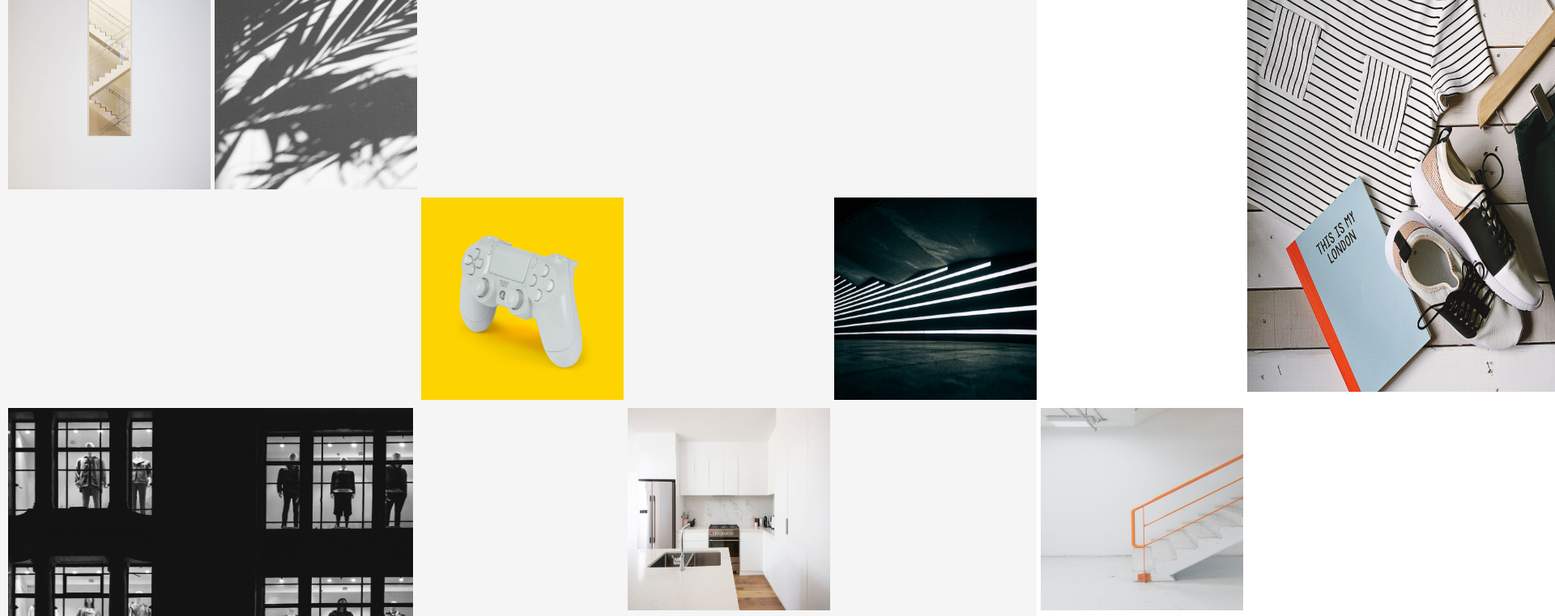
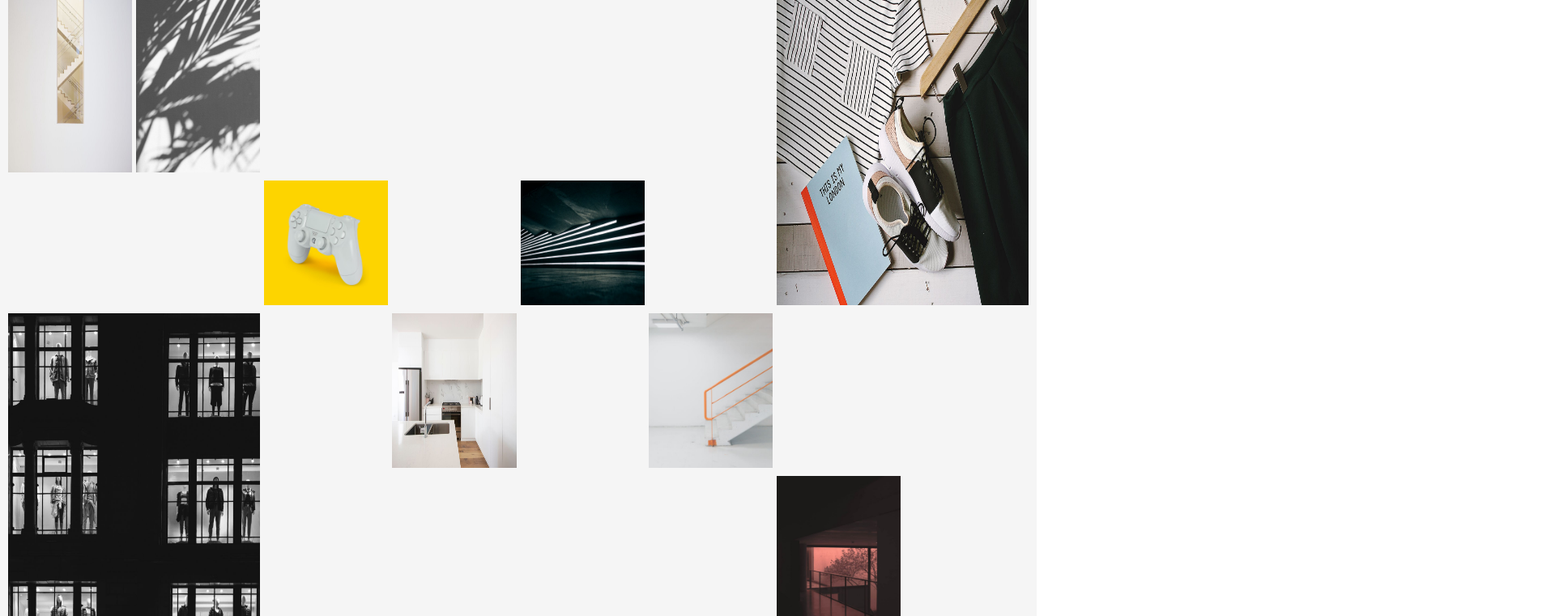
Before and after one commit to fbw-d09/uib-layout-grid-design-studio-new-QuanXuuu, a website: page index.html in a window 1280 px wide. Shown: the part 63-824 px from the top of the page at 81% size, 1920 px wide, since content can reach past the window. Drawn offline with nearby package versions, Linux system fonts and the light colour scheme.

Commit message:
Add image size

```diff
--- a/style.css
+++ b/style.css
@@ -6,6 +6,7 @@
 body
 {
     font-family: 'Maven Pro', sans-serif;
+    height: 100vh;
 }
 
 .container
@@ -45,37 +46,32 @@
 img
 {
     object-fit: fill;
+    width: 100%;
+    height: 100%;
 }
 
-#image1,
-#image2,
-#image3,
-#image4,
-#image5,
-#image6,
-#image7
+#image1
 {
- width: 250px;
- height: 250px;
+    grid-column: 1 / span 1;
+    grid-row: 1 / span 1;
 }
 
-#image8,
-#image9
+#image2
 {
-    width: 500px;
-    height: 500px;
+    grid-column:  2 / span 1;
+    grid-row: 1 / span 1;
 }
 
 #image3
 {
-    grid-column: 7 / 8;
-    grid-row: 4 / 5;
+    grid-column: 7 / span 1;
+    grid-row: 4 / span 1;
 }
 
 #image4
 {
-    grid-column: 6 / 7;
-    grid-row: 3 / 4;
+    grid-column: 6 / span 1;
+    grid-row: 3 / span 1;
 }
 
 #image5
@@ -91,20 +87,20 @@
 
 #image7
 {
-    grid-column: 4 / 5;
-    grid-row: 3 / 4;
+    grid-column: 4 / span 1;
+    grid-row: 3 / span 1;
 }
 
 #image8
 {
-    grid-column: 1 / 3;
-    grid-row: 3 / 5
+    grid-column: 1 / span 2;
+    grid-row: 3 / span 2;
 }
 
 #image9
 {
-    grid-column: 7 / 9;
-    grid-row: 1 / 3
+    grid-column: 7 / span 2;
+    grid-row: 1 / span 2;
 }
 
 footer
```
